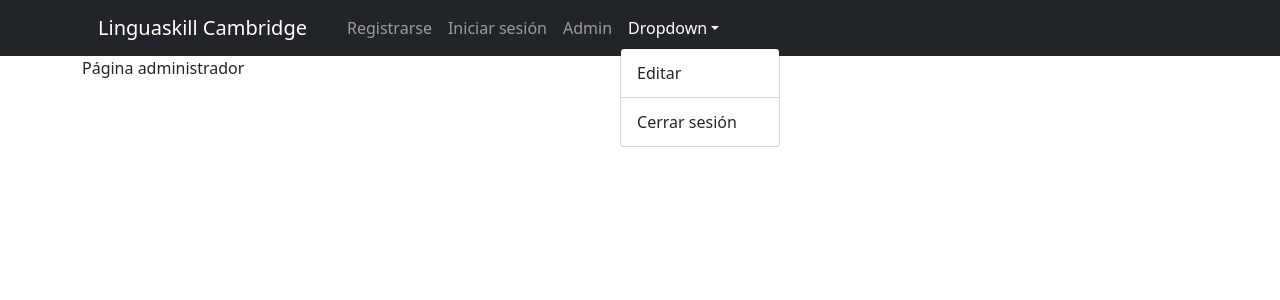
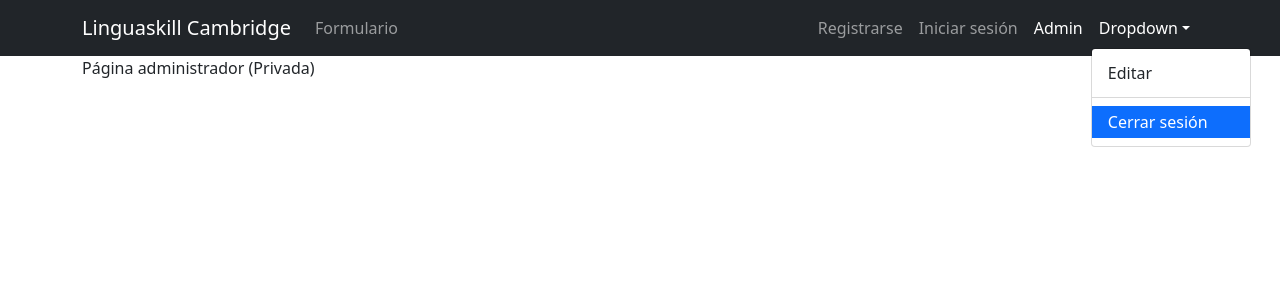
Before and after one commit to jhony2070298/Fronten_React, a React (Create React App) app: page /administrador in a window 1280 px wide. Both pictures are taken after a click on the button "Dropdown". Shown: the top 300 px of the page. Built offline with nearby package versions, Linux system fonts and the light colour scheme.

Commit message:
Se ajusta navegabilidad

```diff
--- a/src/layouts/Navegacion.js
+++ b/src/layouts/Navegacion.js
@@ -1,5 +1,6 @@
 import React from 'react'
-import { Container, Nav, Navbar, NavDropdown, NavLink } from 'react-bootstrap'
+import { Container, Nav, Navbar, NavDropdown} from 'react-bootstrap'
+import {NavLink} from 'react-router-dom'
 
 function Navegacion() {
     return (
@@ -8,16 +9,19 @@ function Navegacion() {
                     <Navbar.Brand as={NavLink} to={'/'}>Linguaskill  Cambridge</Navbar.Brand>
                     <Navbar.Toggle aria-controls="basic-navbar-nav" />
                     <Navbar.Collapse id="basic-navbar-nav">
-                        <Nav >
+                        <Nav className="me-auto">
+                        <Nav.Link as={NavLink} to={'/formulario'}>Formulario</Nav.Link>
+                        </Nav>
+                        <Nav>
                             <React.Fragment>
-                                <Nav.Link as={NavLink} to={'/'}>Registrarse</Nav.Link>
-                                <Nav.Link as={NavLink} to={'/'}>Iniciar sesión</Nav.Link>
-                                <Nav.Link as={NavLink} to={'/'}>Admin</Nav.Link>
+                                <Nav.Link as={NavLink} to={'/registro'}>Registrarse</Nav.Link>
+                                <Nav.Link as={NavLink} to={'/login'}>Iniciar sesión</Nav.Link>
+                                <Nav.Link as={NavLink} to={'/administrador'}>Admin</Nav.Link>
                             </React.Fragment>
                             <NavDropdown title="Dropdown" id="basic-nav-dropdown">
-                                <NavDropdown.Item>Editar</NavDropdown.Item>
+                                <NavDropdown.Item as={NavLink} to={'/editar'}>Editar</NavDropdown.Item>
                                 <NavDropdown.Divider />
-                                <NavDropdown.Item>Cerrar sesión</NavDropdown.Item>
+                                <NavDropdown.Item as={NavLink} to={'/'}>Cerrar sesión</NavDropdown.Item>
                             </NavDropdown>
                         </Nav>
                     </Navbar.Collapse>
--- a/src/pages/administrador.js
+++ b/src/pages/administrador.js
@@ -3,7 +3,7 @@ import React from 'react'
 function administrador() {
     return (
         <div>
-            Página administrador
+            Página administrador (Privada)
         </div>
     )
 }
```
